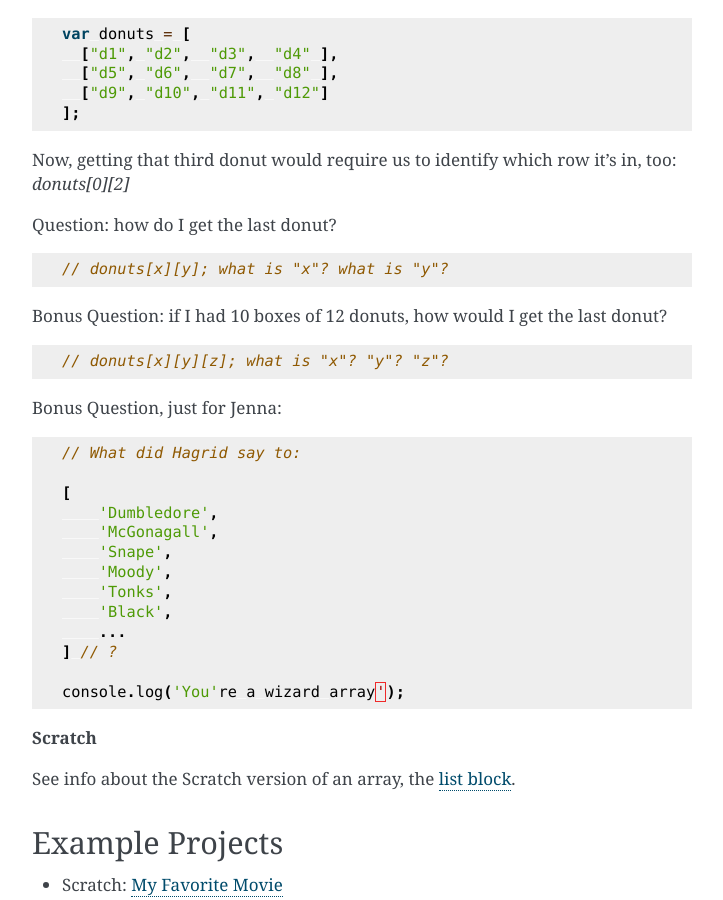
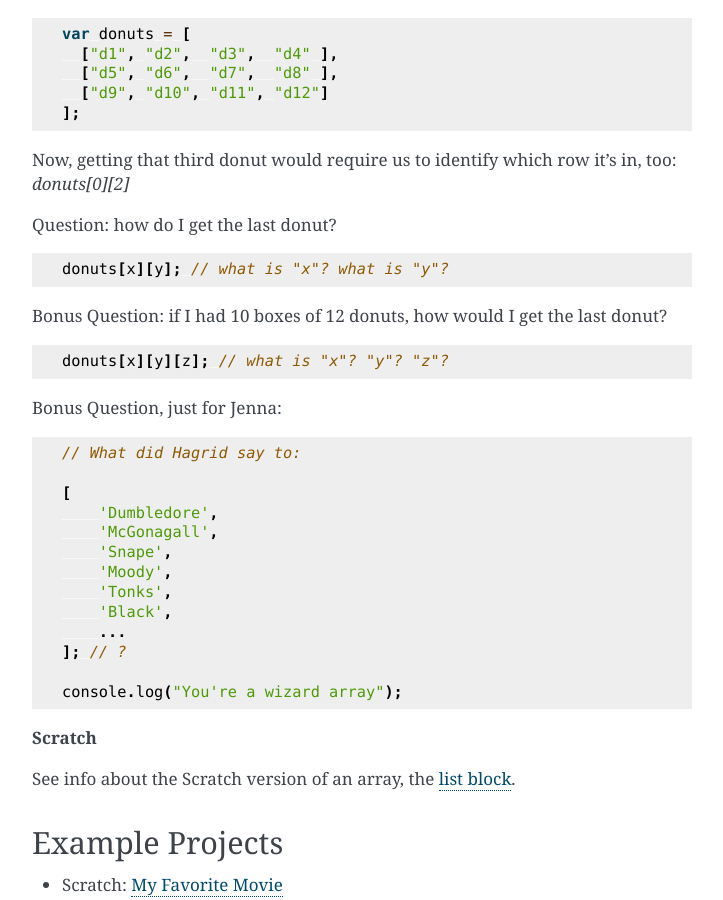
Before and after one commit to CoderDojoKC/docs, a Sphinx documentation site: the page built from source/lessons/arrays.rst, in a window 1280 px wide and 900 px high, scrolled down 3674 px. Shown: the whole window, without its empty margins (388-1111 px from the left). Built offline with Sphinx 7.4.7, drawn with Linux system fonts in a browser that asks for light colours.

Commit message:
Fix code-sample's not getting proper higlighting

```diff
--- a/source/lessons/arrays.rst
+++ b/source/lessons/arrays.rst
@@ -90,13 +90,13 @@ Question: how do I get the last donut?
 
 .. code-block:: javascript
 
-    // donuts[x][y]; what is "x"? what is "y"?
+    donuts[x][y]; // what is "x"? what is "y"?
 
 Bonus Question: if I had 10 boxes of 12 donuts, how would I get the last donut?
 
 .. code-block:: javascript
 
-    // donuts[x][y][z]; what is "x"? "y"? "z"?
+    donuts[x][y][z]; // what is "x"? "y"? "z"?
 
 Bonus Question, just for Jenna:
 
@@ -112,9 +112,9 @@ Bonus Question, just for Jenna:
         'Tonks',
         'Black',
         ...
-    ] // ?
+    ]; // ?
 
-    console.log('You're a wizard array');
+    console.log("You're a wizard array");
 
 **Scratch**
 
```
Also changed, not shown: source/lessons/text-input.rst (+11 -7 lines).
